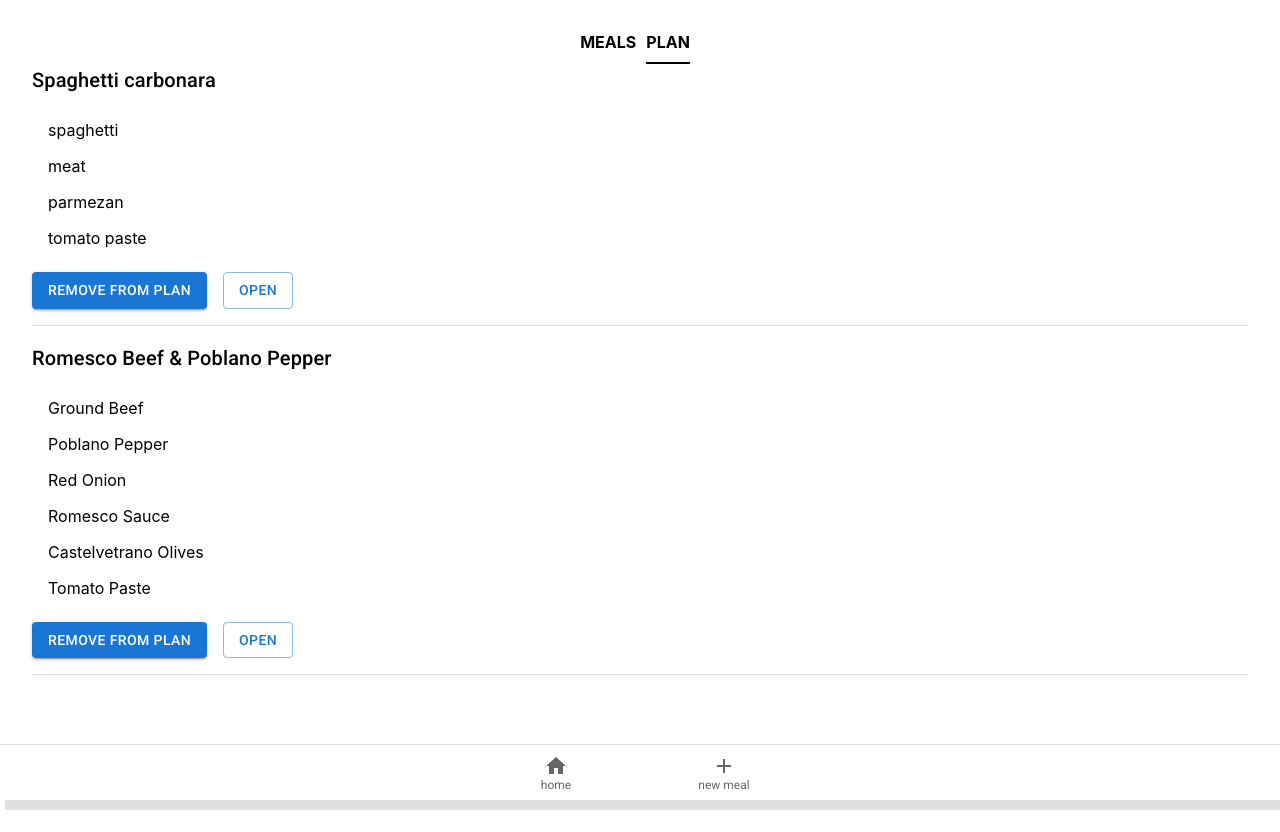
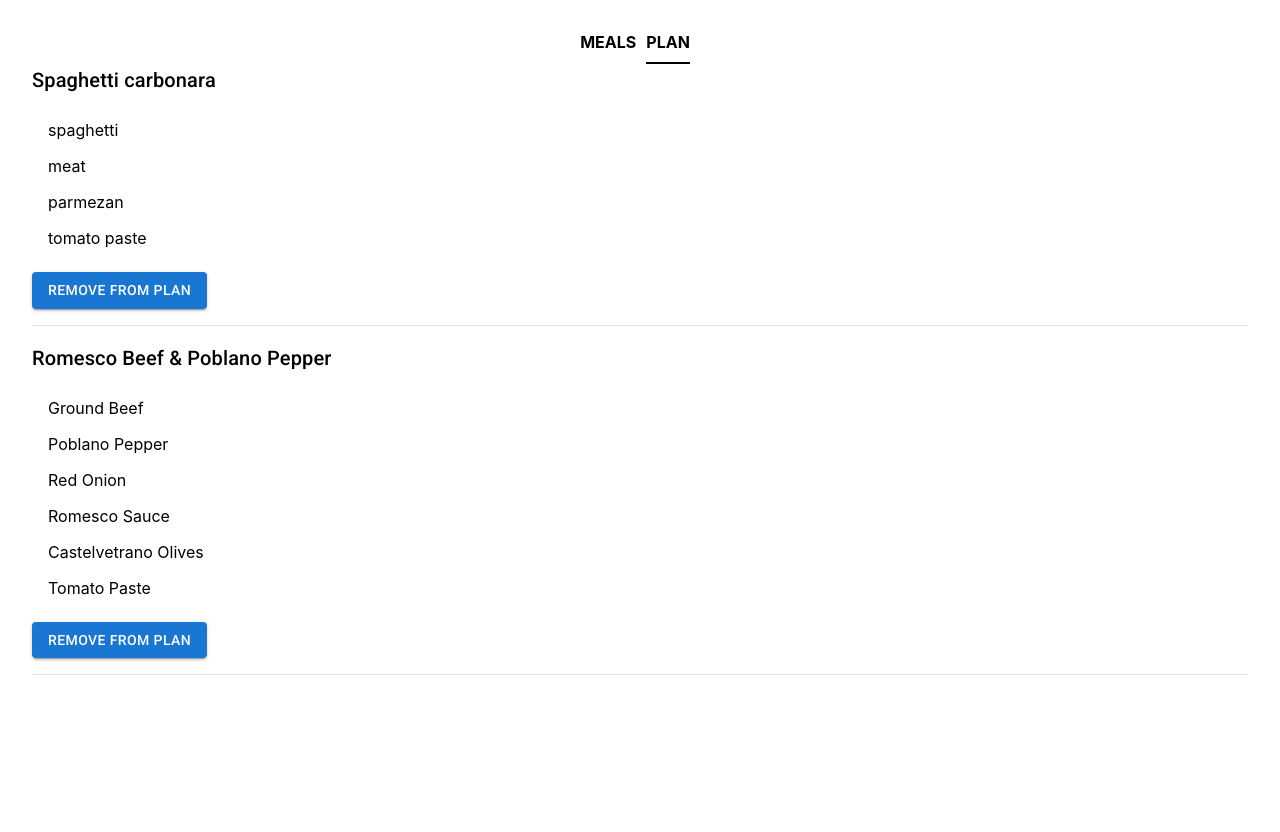
Before and after one commit to alekseevaiana/meals_planner, a React (Create React App) app: page /plan in a window 1280 px wide. Built offline with nearby package versions, Linux system fonts and the light colour scheme.

Commit message:
link on open whole meal item

```diff
--- a/src/App.js
+++ b/src/App.js
@@ -1,4 +1,4 @@
-import { Route, Routes, useNavigate, Link } from "react-router-dom";
+import { Route, Routes, useNavigate } from "react-router-dom";
 import Home from "./components/Home";
 import CreateMeal from "./components/CreateMeal";
 import MealPage from "./components/MealPage";
@@ -6,12 +6,6 @@ import { meals } from "./data.js";
 import { useState, useEffect } from "react";
 import EditMeal from "./components/EditMeal";
 import { Box } from "@mui/system";
-import FavoriteIcon from "@mui/icons-material/Favorite";
-import BottomNavigation from "@mui/material/BottomNavigation";
-import BottomNavigationAction from "@mui/material/BottomNavigationAction";
-import HomeIcon from "@mui/icons-material/Home";
-import AddCircleOutlineSharpIcon from "@mui/icons-material/AddCircleOutlineSharp";
-import AddSharpIcon from "@mui/icons-material/AddSharp";
 
 function App() {
   const [mealsData, setMealsData] = useState(() => {
@@ -117,29 +111,6 @@ function App() {
           />
         </Routes>
       </Box>
-      <BottomNavigation
-        showLabels
-        sx={{
-          position: "fixed",
-          bottom: 0,
-          width: "100%",
-          borderTop: "1px solid rgba(0, 0, 0, 0.12)",
-          boxShadow: "5px 10px rgba(0, 0, 0, 0.12)",
-        }}
-      >
-        <BottomNavigationAction
-          label="home"
-          icon={<HomeIcon />}
-          component={Link}
-          to={"/"}
-        />
-        <BottomNavigationAction
-          label="new meal"
-          icon={<AddSharpIcon />}
-          component={Link}
-          to={"/new_meal"}
-        />
-      </BottomNavigation>
     </Box>
   );
 }
--- a/src/components/CreateMeal.js
+++ b/src/components/CreateMeal.js
@@ -1,5 +1,4 @@
-import { Link } from "react-router-dom";
-import { Button, Typography, TextField, Box } from "@mui/material";
+import { Typography } from "@mui/material";
 import MealForm from "./MealForm";
 
 export default function CreateMeal({ handleMealChange }) {
--- a/src/components/EditMeal.js
+++ b/src/components/EditMeal.js
@@ -1,6 +1,5 @@
-import { Typography, Button } from "@mui/material";
+import { Typography } from "@mui/material";
 import { useParams } from "react-router-dom";
-import { Link } from "react-router-dom";
 
 import MealForm from "./MealForm";
 
--- a/src/components/IngridientsList.js
+++ b/src/components/IngridientsList.js
@@ -1,9 +1,6 @@
 import { Button, List, ListItem } from "@mui/material";
 
 export default function IngridientsList({ ingridients, handleDelete, type }) {
-  // const handleDelete = (index) => {
-  //   console.log("handle f*ing delete", index);
-  // };
   return (
     <List>
       {ingridients &&
--- a/src/components/MealsItem.js
+++ b/src/components/MealsItem.js
@@ -1,4 +1,5 @@
 import { Box, Button, Typography } from "@mui/material";
+import { Link } from "react-router-dom";
 import IngridientsList from "./IngridientsList";
 
 export default function MealsItem({
@@ -15,11 +16,13 @@ export default function MealsItem({
   };
   return (
     <>
-      <Typography variant="h6" component="h3" sx={{ mb: 1 }}>
-        {item.name}
-      </Typography>
-      <Box sx={{ mb: 1 }}>
-        <IngridientsList ingridients={item.ingridients} />
+      <Box onClick={() => handleOpenMealBtnClick(item.id)}>
+        <Typography variant="h6" component="h3" sx={{ mb: 1 }}>
+          {item.name}
+        </Typography>
+        <Box sx={{ mb: 1 }}>
+          <IngridientsList ingridients={item.ingridients} />
+        </Box>
       </Box>
       <Box sx={{ mb: 2 }}>
         <Button
@@ -29,12 +32,6 @@ export default function MealsItem({
         >
           {actionBtnType(item.inPlan)}
         </Button>
-        <Button
-          variant="outlined"
-          onClick={() => handleOpenMealBtnClick(item.id)}
-        >
-          Open
-        </Button>
       </Box>
     </>
   );
--- a/src/components/MealsList.js
+++ b/src/components/MealsList.js
@@ -1,5 +1,4 @@
-import { Link } from "react-router-dom";
-import { Box, Button, Divider } from "@mui/material";
+import { Box, Divider } from "@mui/material";
 import MealsItem from "./MealsItem";
 
 export default function MealsList({
```
Also changed, not shown: src/components/NavigationPannel.js (added, +42 -0 lines).
